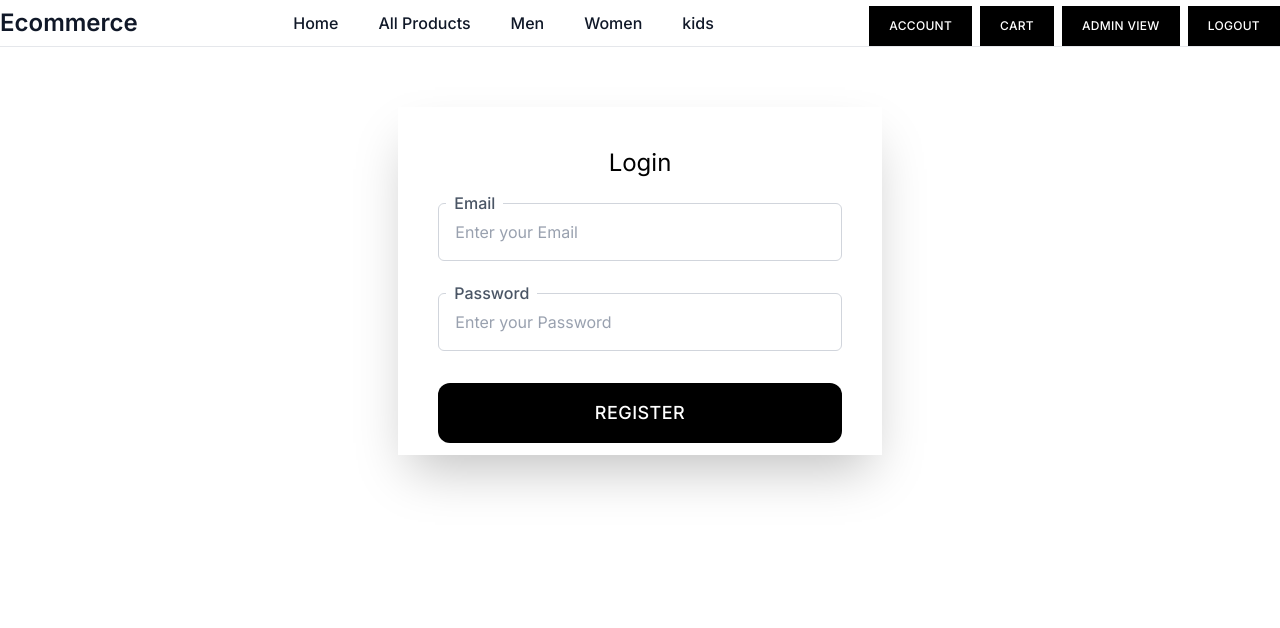
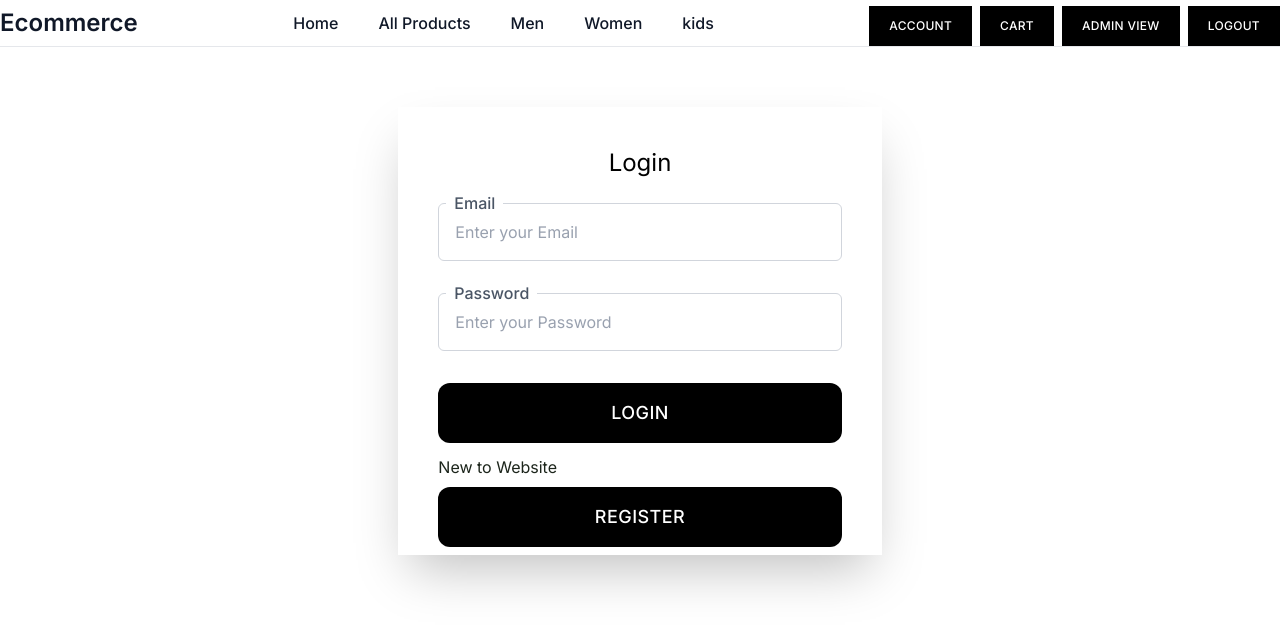
Before and after one commit to Neepunraj/EcommerceVintunaCrafts, a Next.js app: page /login in a window 1280 px wide. Shown: the top 628 px of the page. Built offline with nearby package versions, Linux system fonts and the light colour scheme.

Commit message:
updates on login

```diff
--- a/package.json
+++ b/package.json
@@ -15,6 +15,7 @@
     "joi": "^17.13.3",
     "js-cookie": "^3.0.5",
     "jsonwebtoken": "^9.0.2",
+    "mongoose": "^8.13.2",
     "next": "15.2.4",
     "react": "^19.0.0",
     "react-dom": "^19.0.0"
--- a/src/app/layout.tsx
+++ b/src/app/layout.tsx
@@ -25,7 +25,7 @@ export default function RootLayout({
   children: React.ReactNode;
 }>) {
   return (
-    <html lang="en">
+    <html>
       <body className={inter.className}>
         <GlobalState>
           <Navbar />
--- a/src/app/login/page.tsx
+++ b/src/app/login/page.tsx
@@ -1,6 +1,7 @@
 "use client";
 import InputComponent from "@/component/formElements/inputComponent";
 import SelectComponent from "@/component/formElements/selectComponent";
+import connectToDB from "@/database";
 import { loginFormcontrols, registrationFormControls } from "@/utils";
 import { useRouter } from "next/navigation";
 import { FC, useState } from "react";
@@ -34,7 +35,9 @@ const Register: FC = () => {
       : false;
   }
   console.log(formData);
-  function handleRegisterOnSubmit() {}
+  function handleRegisterOnSubmit() {
+    connectToDB();
+  }
   return (
     <div className=" bg-white relative">
       <div className="flex items-center rounded-xl justify-between pt-0 pr-10 pb-0 pl-10 mb-2 mt-8 mr-auto xl:px-5 lg:flex-row  ">
@@ -68,8 +71,18 @@ const Register: FC = () => {
                   disabled={!formValid}
                   onClick={handleRegisterOnSubmit}
                 >
-                  Register
+                  Login
                 </button>
+                <div className="flex flex-col gap-2">
+                  <p>New to Website</p>
+                  <button
+                    onClick={() => router.push("/register")}
+                    className="inline-flex w-full justify-center items-center bg-black px-6 py-4 text-lg
+                  text-white transition-all duration-200 ease-in-out focus:shadow font-medium uppercase tracking-wide rounded-xl mb-2 "
+                  >
+                    Register
+                  </button>
+                </div>
               </div>
             </div>
           </div>
--- a/src/app/register/page.tsx
+++ b/src/app/register/page.tsx
@@ -48,6 +48,7 @@ const Register: FC = () => {
               </p>
               {isRegistered ? (
                 <button
+                  onClick={() => router.push("/login")}
                   className="inline-flex w-full items-center justify-center bg-black *:px-6 py-4 text-lg
                 text-white transition-all duration-200 ease-in-out focus:shadow font-medium uppercase tracking-wide"
                 >
--- /dev/null
+++ b/src/database/index.ts
@@ -0,0 +1,11 @@
+import mongoose from "mongoose";
+
+/* mongodb+srv://neepushre97:<db_password>@cluster0.8qzxx.mongodb.net/ */
+const connectToDB = async () => {
+  const connectionUrl = process.env.MONGOURL;
+  await mongoose
+    .connect(connectionUrl as string)
+    .then(() => console.log(" Ecommorce database connected Successfully"))
+    .catch((error) => console.log("error Occured ", error.message));
+};
+export default connectToDB;
```
Also changed, not shown: 1 other file (tests, documents, lock files or other folders).
